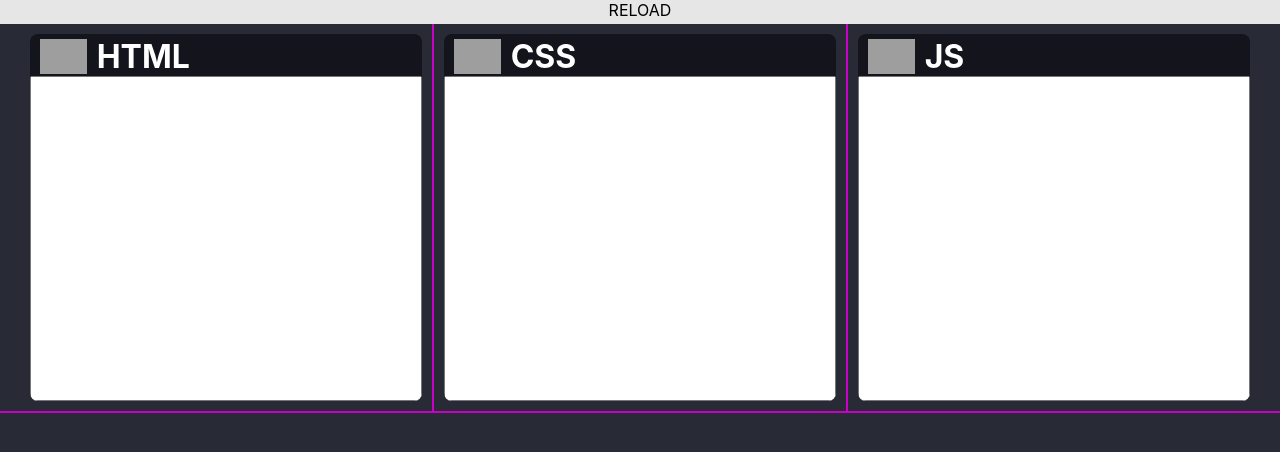
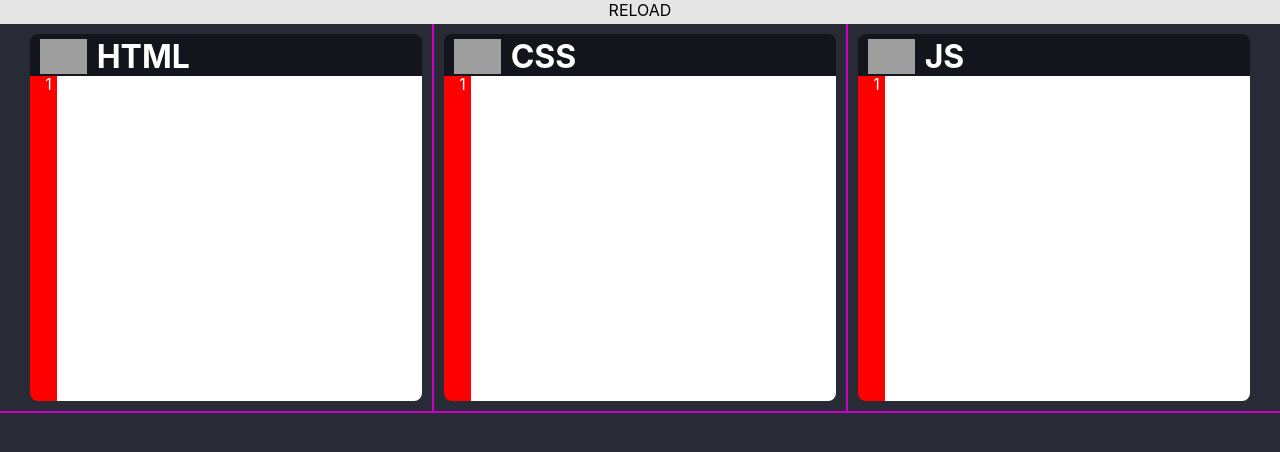
Before and after one commit to vinciusb/code-editor, a React (Create React App) app: page / in a window 1280 px wide. Shown: the top 452 px of the page. Built offline with nearby package versions, Linux system fonts and the light colour scheme; grey boxes are pictures that could not be loaded.

Commit message:
Added first model of the text editor lines number.

```diff
--- a/src/Components/CodeEditor/CodeEditor.js
+++ b/src/Components/CodeEditor/CodeEditor.js
@@ -1,4 +1,4 @@
-import React from 'react';
+import React, { useState } from 'react';
 import PropTypes from 'prop-types';
 import styled from 'styled-components';
 
@@ -29,6 +29,7 @@ const Styled = {
             margin-right: 10px;
         }
         & .editor {
+            font-size: ${(props) => `${props.fontSize}px`};
             border-bottom-left-radius: ${borderSize}px;
             border-bottom-right-radius: ${borderSize}px;
             width: 100%;
@@ -37,13 +38,29 @@ const Styled = {
 
             display: flex;
         }
+        & .line-indicator {
+            height: 100%;
+            background-color: red;
+            min-width: 1.3em;
+            user-select: none;
+            padding-left: 1px;
+            padding-right: 5px;
+
+            display: flex;
+            flex-flow: column;
+            align-items: flex-end;
+        }
+        & .line-number {
+            line-height: 1em;
+        }
         & textarea{
+            font-size: ${(props) => `${props.fontSize}px`};;
             font-family: monospace;
-            font-size: 16px;
             font-weight: bolder;
             width: 100%;
             resize: none;
             padding: 2px 5px;
+            border: none;
         }
         & textarea:focus {
             outline: none;
@@ -54,16 +71,37 @@ const Styled = {
 function CodeEditor({
     id, lang, code, logo, onTextChange,
 }) {
-    function handleTextChange(e) {
-        onTextChange(e.target.value, id);
+    const [linesNumbers, setLinesNumbers] = useState([1]);
+
+    function changeLineNumber(increase) {
+        const newLines = [...linesNumbers];
+        if(increase) {
+            const next = newLines[newLines.length - 1] + 1;
+            newLines.push(next);
+        }
+        else {
+            newLines.pop();
+        }
+        setLinesNumbers(newLines);
     }
 
-    /*
-    TODO: - aplicar linhas sempre que tiver \n (como fazer isso? aplicar direto no texto?)
-          - mudar style da scroll bar
-          - aplicar style pra palavras especiais
-          - Style do reload button
-    */
+    function handleTextChange(e) {
+        onTextChange(e, id, code, changeLineNumber);
+    }
+
+    function renderLineNumbers() {
+        const list = [];
+        linesNumbers.forEach((line) => {
+            list.push(<div className="line-number">{line}</div>);
+        });
+        return list;
+    }
+
+    /* TODO: - aplicar linhas sempre que tiver \n (como fazer isso? aplicar direto no texto?)
+            - mudar style da scroll bar
+            - aplicar style pra palavras especiais
+            - Style do reload button
+            - Há um jeito mais eficiente de descobrir a linha do editor? */
     return (
         <Styled.CodeEditor>
             <header>
@@ -71,6 +109,9 @@ function CodeEditor({
                 <h1>{ lang.toUpperCase() }</h1>
             </header>
             <div className="editor">
+                <div className="line-indicator">
+                    { renderLineNumbers() }
+                </div>
                 <textarea
                     id={`${lang}-editor`}
                     value={code}
--- a/src/Components/Editors/Editors.js
+++ b/src/Components/Editors/Editors.js
@@ -1,6 +1,7 @@
 import React, { useState, useEffect, useRef } from 'react';
 import PropTypes from 'prop-types';
 import styled from 'styled-components';
+import utils from '../../Utils/utils';
 
 import htmlIcon from './logos/html.png';
 import cssIcon from './logos/css.png';
@@ -40,9 +41,23 @@ function Editors({ transfer, onTransfer }) {
         }
     }, [transfer]);
 
-    function changeSourceCode(code, id) {
+    function changeSourceCode(e, id, lastCode, setLineNumbers) {
+        // Atualiza o texto
+        const code = e.target.value;
         const newCode = sourceCodes.map((element, i) => (i === id ? code : element));
         setSourceCodes(newCode);
+
+        // Atualiza a contagem de linhas
+        const { inputType } = e.nativeEvent;
+        // Se diminuiu o número de linhas
+        if(inputType === 'deleteContentBackward') {
+            const dif = utils.getStringFirstDif(lastCode, code);
+            if(dif === '\n') { setLineNumbers(false); }
+        }
+        // Se aumentou o número de linhas
+        else if(inputType === 'insertLineBreak') {
+            setLineNumbers(true);
+        }
     }
 
     function handleProportionsChange(mouse, id) {
@@ -75,7 +90,6 @@ function Editors({ transfer, onTransfer }) {
 
     function renderCodeEditors() {
         const list = [];
-        console.log(cssIcon);
         const infos = [
             { lang: 'html', logo: htmlIcon, id: 0 },
             { lang: 'css', logo: cssIcon, id: 1 },
@@ -106,7 +120,11 @@ function Editors({ transfer, onTransfer }) {
     }
 
     return (
-        <Styled.Editors ref={editors} proportion={editorsProportion}>
+        <Styled.Editors
+            ref={editors}
+            proportion={editorsProportion}
+            fontSize={16}
+        >
             {renderCodeEditors()}
         </Styled.Editors>
     );
```
